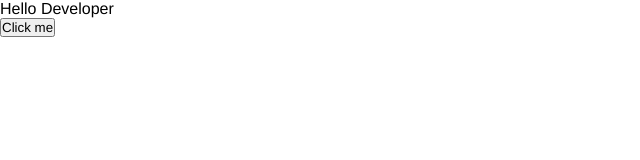
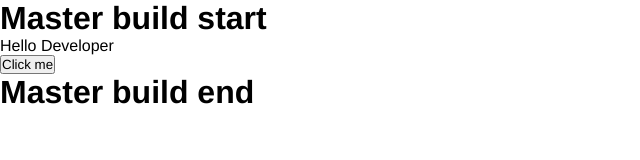
Before and after one commit to abhik2207/Demo-Project, a plain HTML site: page index.html in a window 1280 px wide. Shown: the whole page, without its empty margins (0-640 px from the left). Drawn offline with Linux system fonts and the light colour scheme.

Commit message:
Master build First commit

```diff
--- a/index.html
+++ b/index.html
@@ -7,8 +7,12 @@
     <link rel="stylesheet" href="style.css">
 </head>
 <body>
+    <h1>Master build start</h1>
+
     <p id="para">Hello Developer</p>
     <button id="btn">Click me</button>
+
+    <h1>Master build end</h1>
 
     <script src="script.js"></script>
 </body>
```
